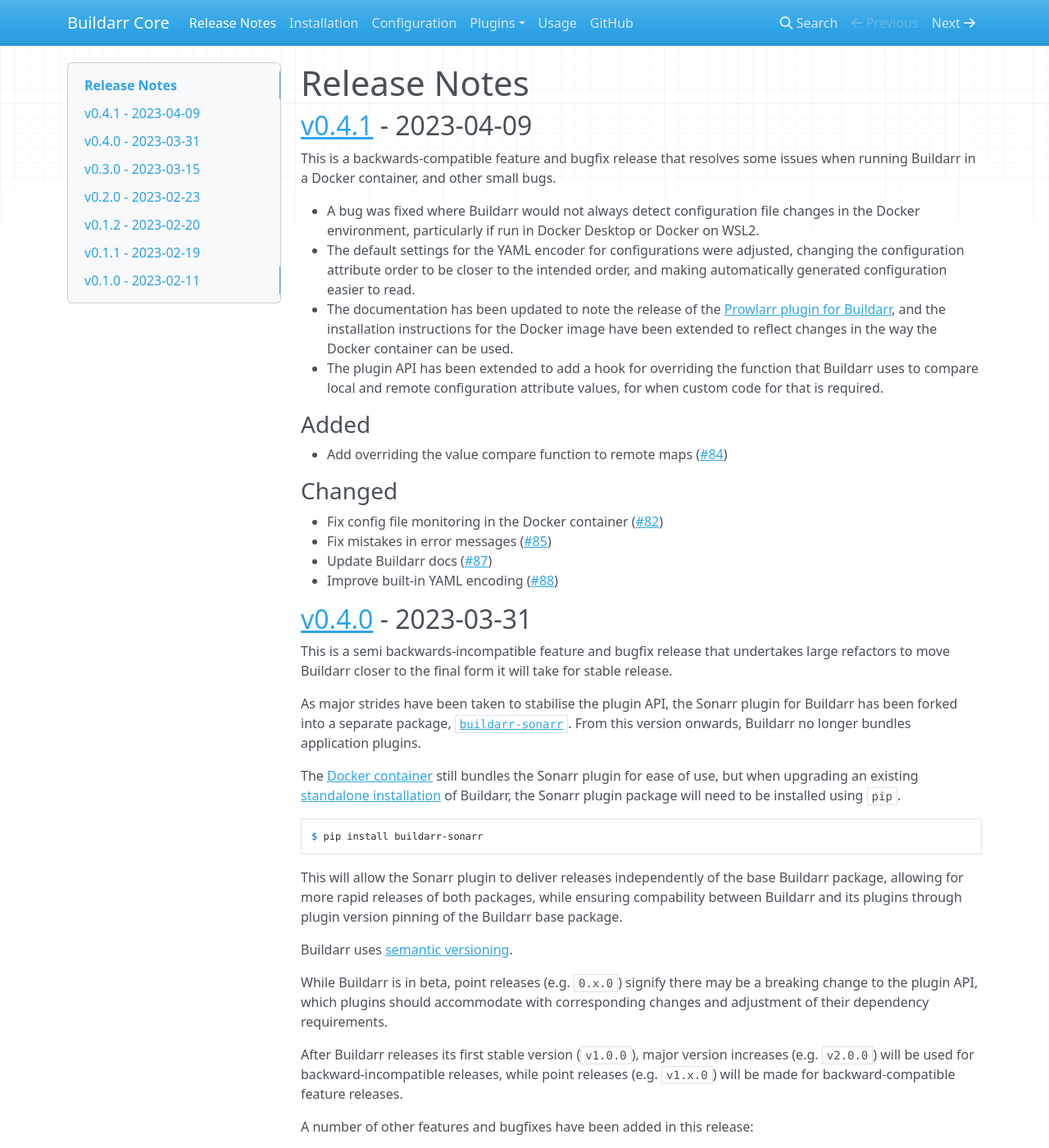
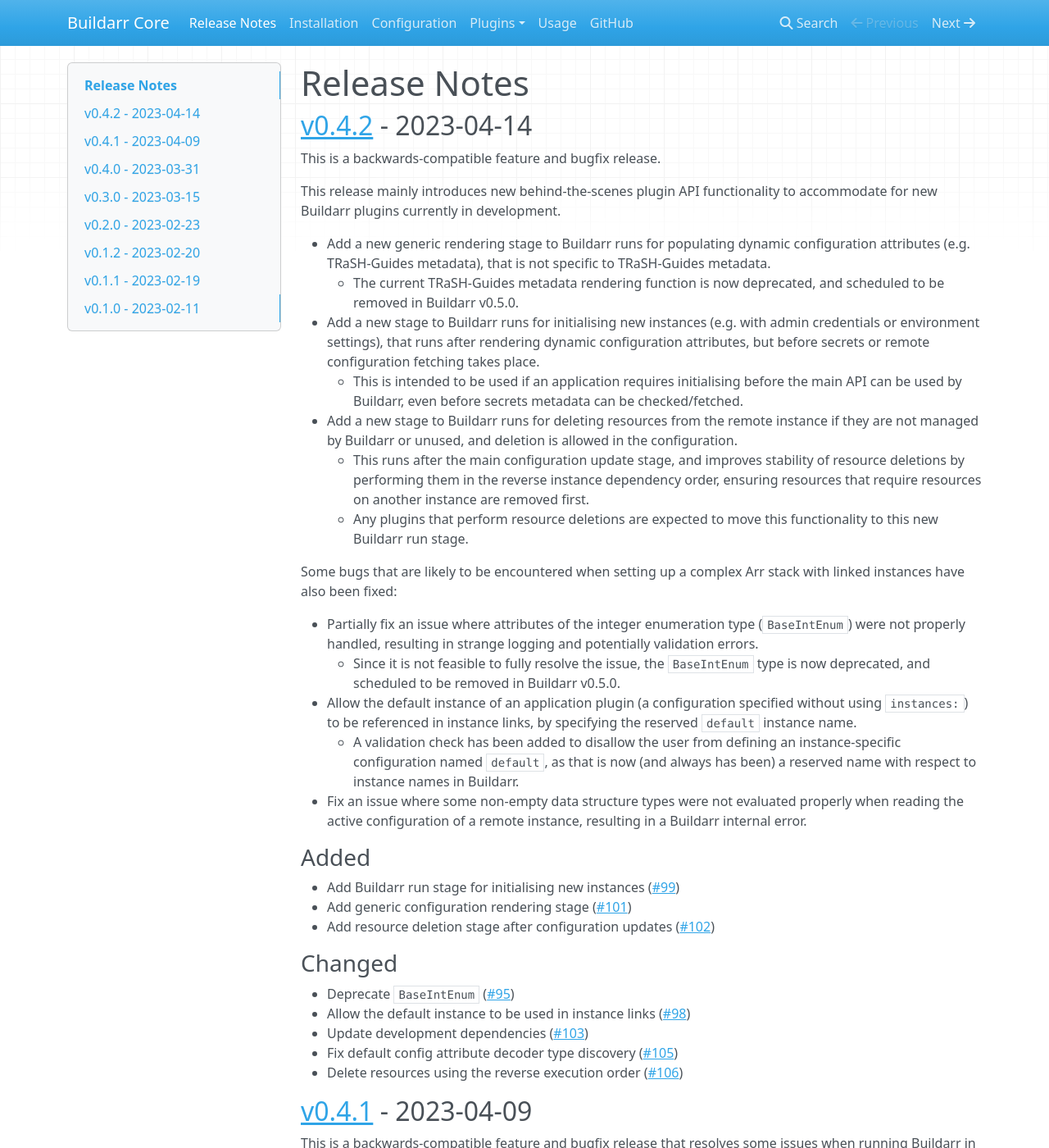
Before and after one commit to buildarr/buildarr, an MkDocs documentation site: the page built from docs/release-notes.md, in a window 1280 px wide and 1400 px high. Shown: the whole window at 82% size. Built offline with MkDocs 1.6.1, drawn with Linux system fonts in a browser that asks for light colours; nearby versions of some CDN libraries.

Commit message:
Tag v0.4.2

```diff
--- a/docs/release-notes.md
+++ b/docs/release-notes.md
@@ -1,4 +1,41 @@
 # Release Notes
+
+## [v0.4.2](https://github.com/buildarr/buildarr/releases/tag/v0.4.2) - 2023-04-14
+
+This is a backwards-compatible feature and bugfix release.
+
+This release mainly introduces new behind-the-scenes plugin API functionality to accommodate for new Buildarr plugins currently in development.
+
+* Add a new generic rendering stage to Buildarr runs for populating dynamic configuration attributes (e.g. TRaSH-Guides metadata), that is not specific to TRaSH-Guides metadata.
+    * The current TRaSH-Guides metadata rendering function is now deprecated, and scheduled to be removed in Buildarr v0.5.0.
+* Add a new stage to Buildarr runs for initialising new instances (e.g. with admin credentials or environment settings), that runs after rendering dynamic configuration attributes, but before secrets or remote configuration fetching takes place.
+    * This is intended to be used if an application requires initialising before the main API can be used by Buildarr, even before secrets metadata can be checked/fetched.
+* Add a new stage to Buildarr runs for deleting resources from the remote instance if they are not managed by Buildarr or unused, and deletion is allowed in the configuration.
+    * This runs after the main configuration update stage, and improves stability of resource deletions by performing them in the reverse instance dependency order, ensuring resources that require resources on another instance are removed first.
+    * Any plugins that perform resource deletions are expected to move this functionality to this new Buildarr run stage.
+
+Some bugs that are likely to be encountered when setting up a complex Arr stack with linked instances have also been fixed:
+
+* Partially fix an issue where attributes of the integer enumeration type (`BaseIntEnum`) were not properly handled, resulting in strange logging and potentially validation errors.
+    * Since it is not feasible to fully resolve the issue, the `BaseIntEnum` type is now deprecated, and scheduled to be removed in Buildarr v0.5.0.
+* Allow the default instance of an application plugin (a configuration specified without using `instances:`) to be referenced in instance links, by specifying the reserved `default` instance name.
+    * A validation check has been added to disallow the user from defining an instance-specific configuration named `default`, as that is now (and always has been) a reserved name with respect to instance names in Buildarr.
+* Fix an issue where some non-empty data structure types were not evaluated properly when reading the active configuration of a remote instance, resulting in a Buildarr internal error.
+
+### Added
+
+* Add Buildarr run stage for initialising new instances ([#99](https://github.com/buildarr/buildarr/pull/99))
+* Add generic configuration rendering stage ([#101](https://github.com/buildarr/buildarr/pull/101))
+* Add resource deletion stage after configuration updates ([#102](https://github.com/buildarr/buildarr/pull/102))
+
+### Changed
+
+* Deprecate `BaseIntEnum` ([#95](https://github.com/buildarr/buildarr/pull/95))
+* Allow the default instance to be used in instance links ([#98](https://github.com/buildarr/buildarr/pull/98))
+* Update development dependencies ([#103](https://github.com/buildarr/buildarr/pull/103))
+* Fix default config attribute decoder type discovery ([#105](https://github.com/buildarr/buildarr/pull/105))
+* Delete resources using the reverse execution order ([#106](https://github.com/buildarr/buildarr/pull/106))
+
 
 ## [v0.4.1](https://github.com/buildarr/buildarr/releases/tag/v0.4.1) - 2023-04-09
 
--- a/pyproject.toml
+++ b/pyproject.toml
@@ -7,7 +7,7 @@
 
 [tool.poetry]
 name = "buildarr"
-version = "0.4.1"
+version = "0.4.2"
 description = "Constructs and configures Arr PVR stacks"
 authors = ["Callum Dickinson <callum.dickinson.nz@gmail.com>"]
 license = "GPL-3.0-or-later"
```
